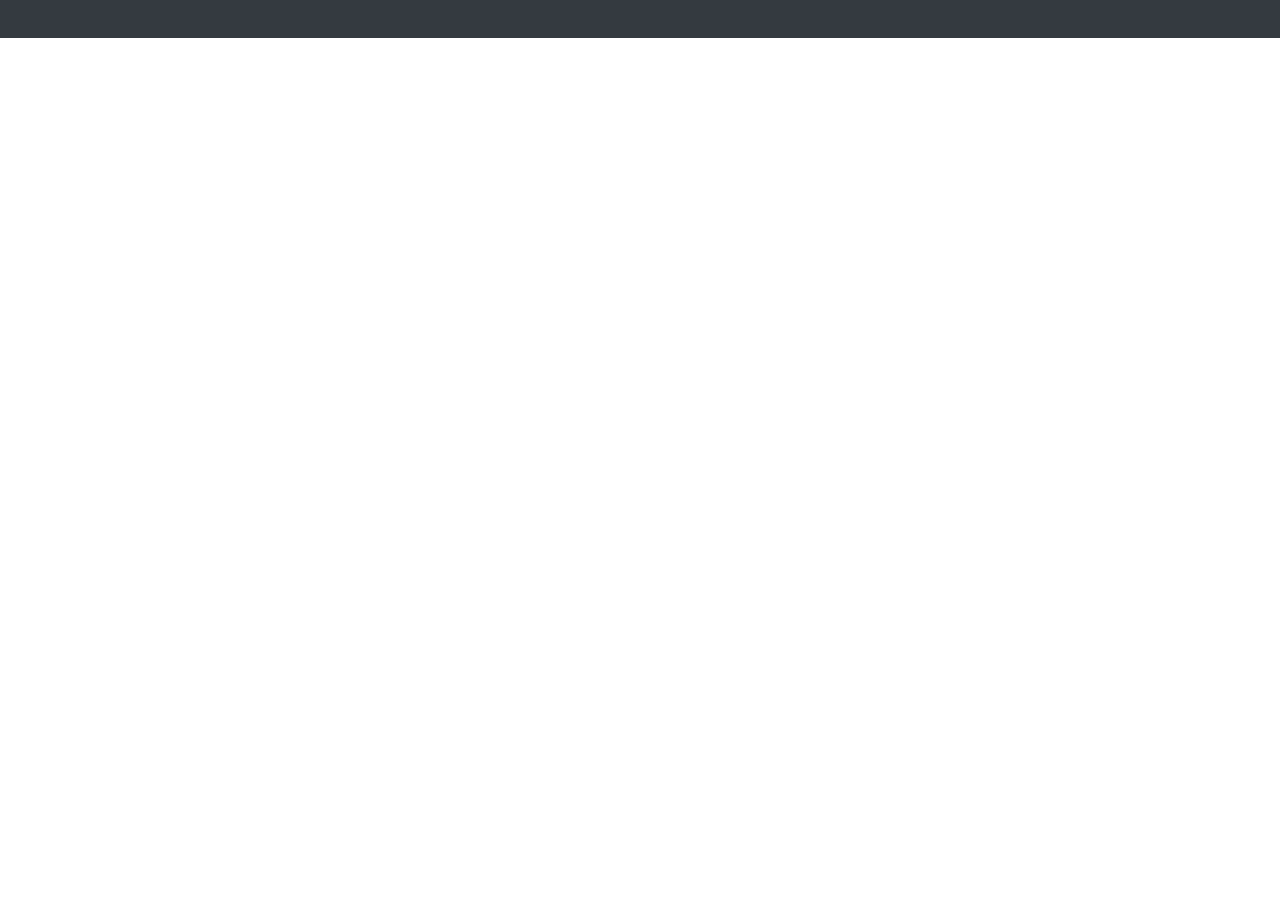
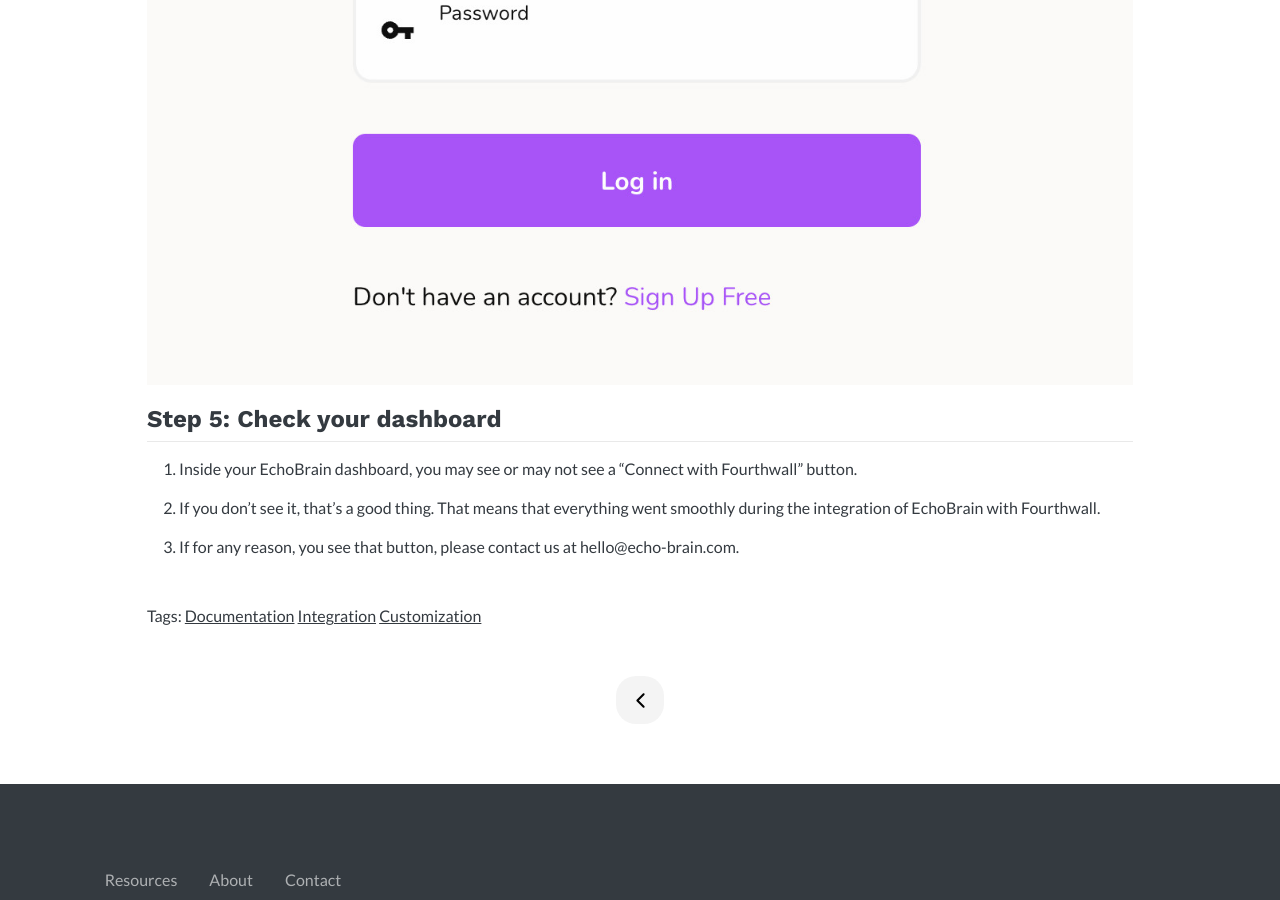
Before and after one commit to echo-brain/echo-brain.github.io, a Jekyll site: the page built from _posts/2025-02-11-fourthwall-integration-quick-start-guide.md, in a window 1280 px wide and 900 px high, scrolled down 5044 px. Built offline with Jekyll 4.4.1, drawn with Linux system fonts in a browser that asks for light colours; before the commit the page ends 5082 px from its top, so only the background shows below that.

Commit message:
Update 2025-02-11-fourthwall-integration-quick-start-guide.md

```diff
--- a/_posts/2025-02-11-fourthwall-integration-quick-start-guide.md
+++ b/_posts/2025-02-11-fourthwall-integration-quick-start-guide.md
@@ -71,4 +71,13 @@
 3. You will be redirected to a login page. Here, enter the credentials you created when you registered.
 
 
-## Step 5:
+![EchoBrain login page](/assets/posts/new_echobrain_login_page.jpg)
+
+
+## Step 5: Check your dashboard
+
+1. Inside your EchoBrain dashboard, you may see or may not see a "Connect with Fourthwall" button.
+
+2. If you don't see it, that's a good thing. That means that everything went smoothly during the integration of EchoBrain with Fourthwall.
+
+3. If for any reason, you see that button, please contact us at hello@echo-brain.com.
```
Also changed, not shown: other parts of _posts/2025-02-11-fourthwall-integration-quick-start-guide.md (+1 -1 lines).
